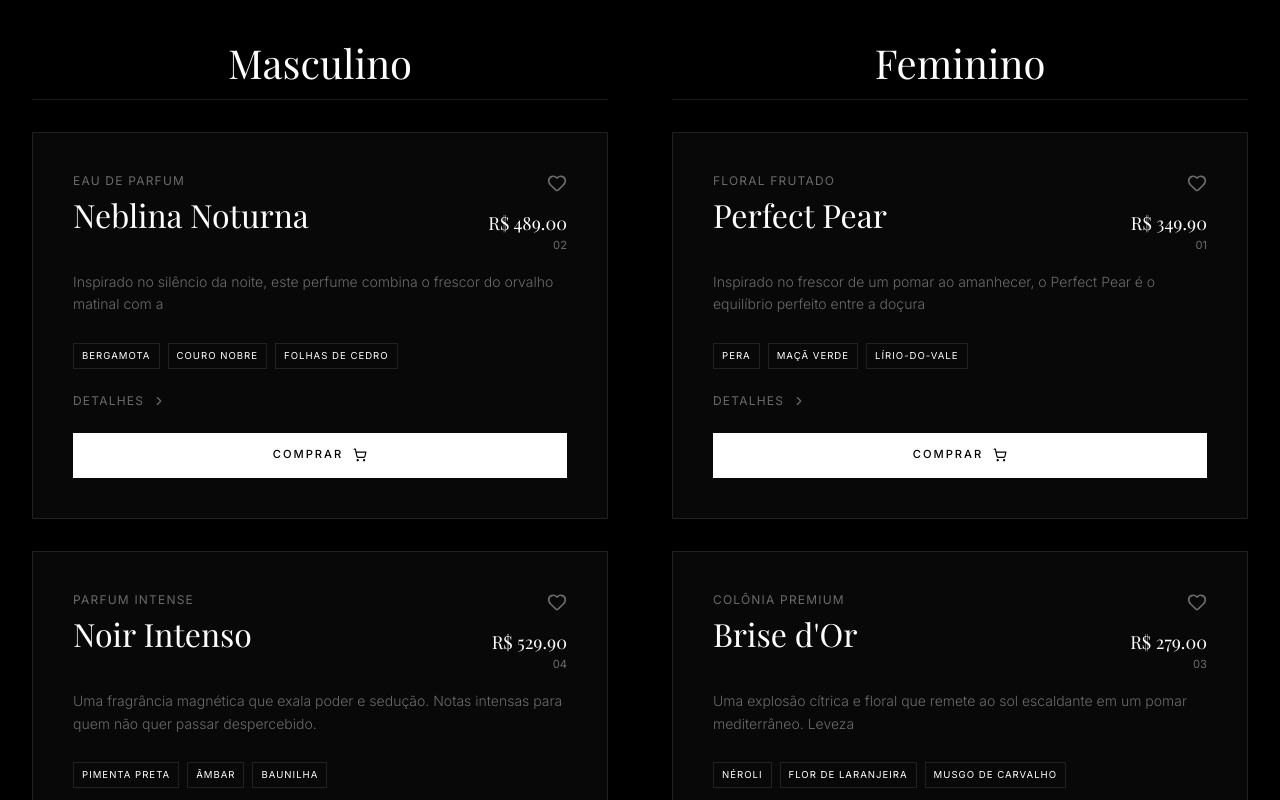
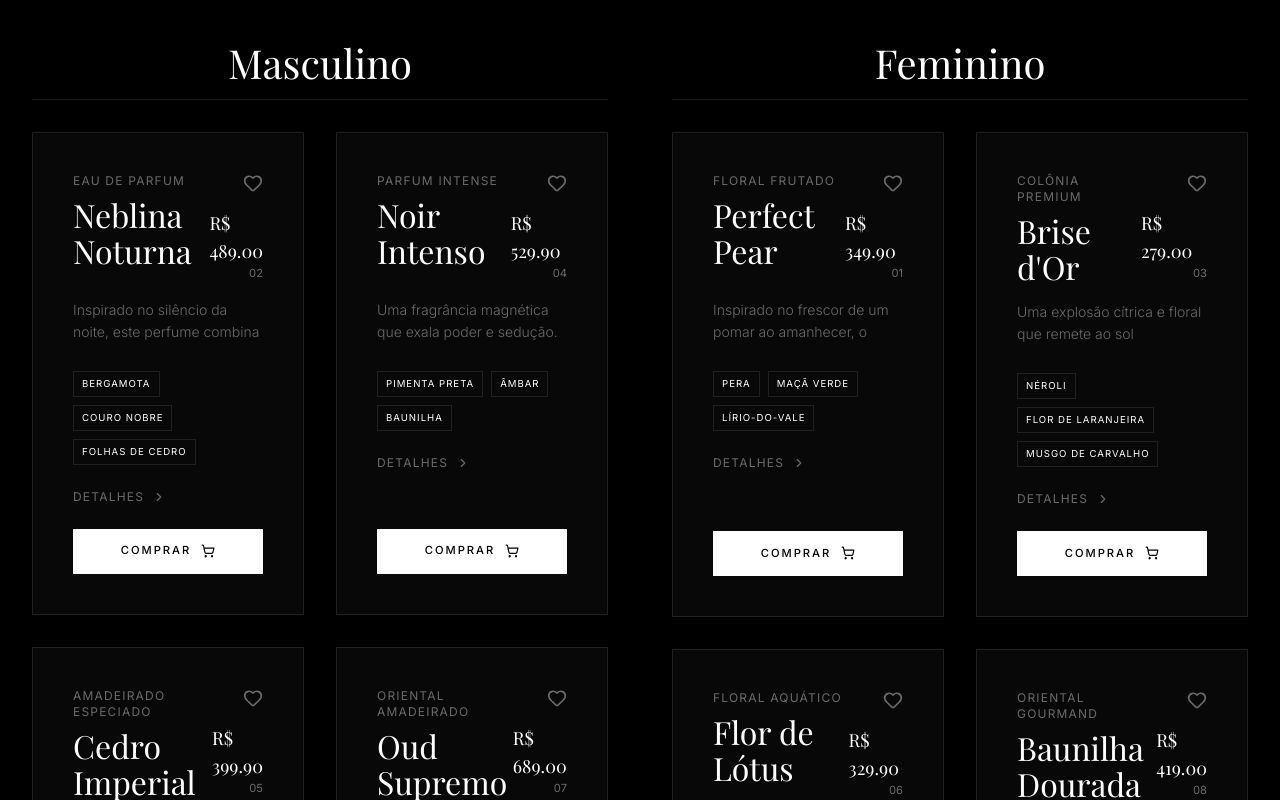
Before and after one commit to alecsanderlima97/PR-PERFUMARIA, a React (Vite) app: page / in a window 1280 px wide. Shown: the part 1220-2020 px from the top of the page. Built offline with nearby package versions, Linux system fonts and the light colour scheme; a web font is replaced by a local one.

Commit message:
feat(layout): Colecao agora dividida 50/50 entre Masculino e Feminino em todas as telas

```diff
--- a/src/App.jsx
+++ b/src/App.jsx
@@ -566,11 +566,11 @@ export default function App() {
             onSetClass={setActiveClass}
           />
 
-          <div className="grid grid-cols-1 lg-grid-cols-2 gap-16" style={{ marginTop: '3rem' }}>
+          <div className="grid grid-cols-2 lg-grid-cols-2 gap-16 split-catalog" style={{ marginTop: '3rem' }}>
             {/* Lado Masculino */}
             <div className="catalog-side masculine-side">
               <h3 className="text-4xl luxury-text text-center" style={{ marginBottom: '2rem', paddingBottom: '1rem', borderBottom: '1px solid var(--border)' }}>Masculino</h3>
-              <div className="grid grid-cols-1 gap-8">
+              <div className="grid grid-cols-1 md-grid-cols-2 gap-8">
                 <AnimatePresence mode="popLayout">
                   {filteredPerfumes.filter(p => p.gender === 'Masculino').map(p => (
                     <PerfumeCard key={p.id} perfume={p} onAddToCart={addToCart} onToggleWishlist={toggleWishlist} isWishlisted={wishlist.includes(p.id)} />
@@ -587,7 +587,7 @@ export default function App() {
             {/* Lado Feminino */}
             <div className="catalog-side feminine-side">
               <h3 className="text-4xl luxury-text text-center" style={{ marginBottom: '2rem', paddingBottom: '1rem', borderBottom: '1px solid var(--border)' }}>Feminino</h3>
-              <div className="grid grid-cols-1 gap-8">
+              <div className="grid grid-cols-1 md-grid-cols-2 gap-8">
                 <AnimatePresence mode="popLayout">
                   {filteredPerfumes.filter(p => p.gender === 'Feminino').map(p => (
                     <PerfumeCard key={p.id} perfume={p} onAddToCart={addToCart} onToggleWishlist={toggleWishlist} isWishlisted={wishlist.includes(p.id)} />
--- a/src/index.css
+++ b/src/index.css
@@ -52,6 +52,7 @@ h1, h2, h3, h4, .luxury-text {
 
 .grid { display: grid; }
 .grid-cols-1 { grid-template-columns: 1fr; }
+.grid-cols-2 { grid-template-columns: 1fr 1fr; }
 
 @media (min-width: 768px) {
   .md-grid-cols-2 { grid-template-columns: 1fr 1fr; }
@@ -918,6 +919,8 @@ h1, h2, h3, h4, .luxury-text {
   .hero-split-container { flex-direction: column; }
   .hero-half { height: 50vh; }
   .catalog-filters-container { flex-direction: column; align-items: flex-start; }
+  .split-catalog { gap: 1rem !important; }
+  .glass-card { padding: 1.25rem !important; }
 }
 
 /* Tailwind polyfills to fix PerfumeCard & Hero layouts */
```
